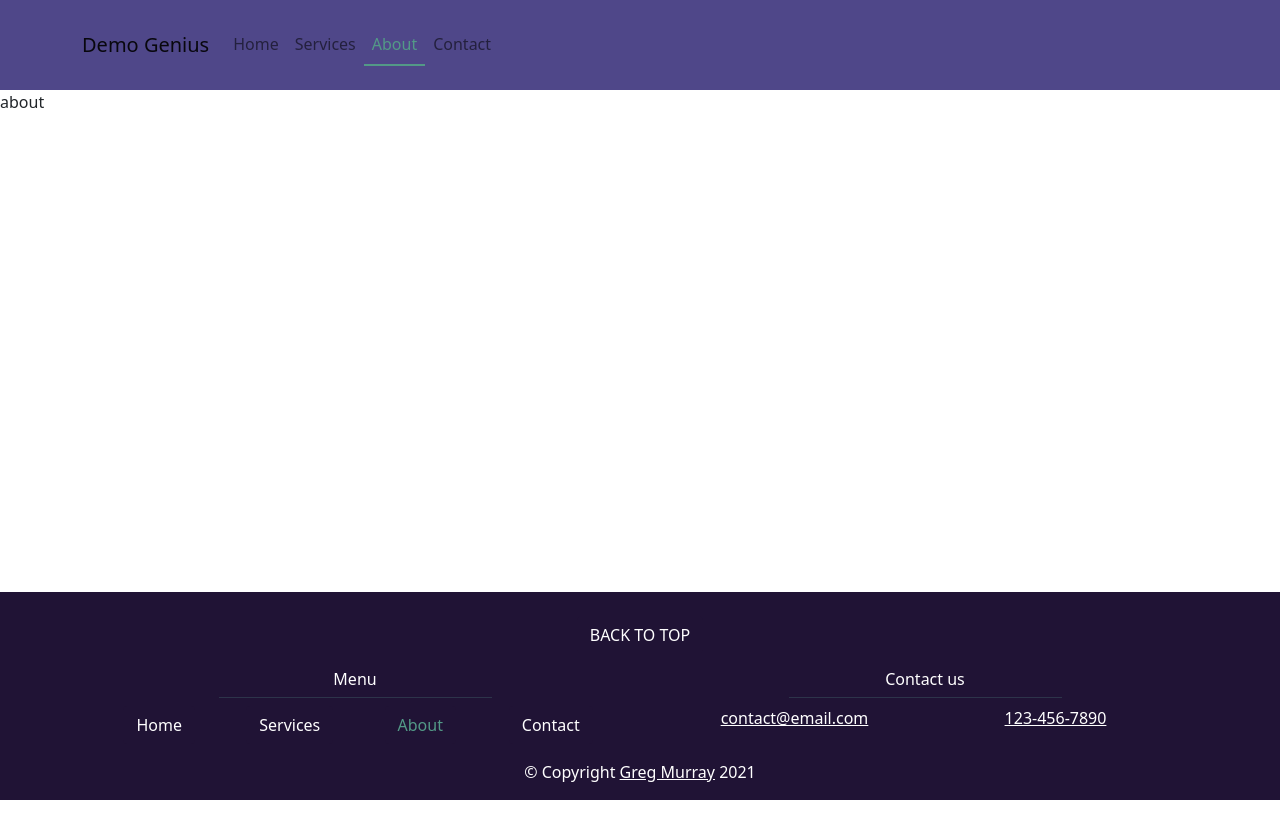
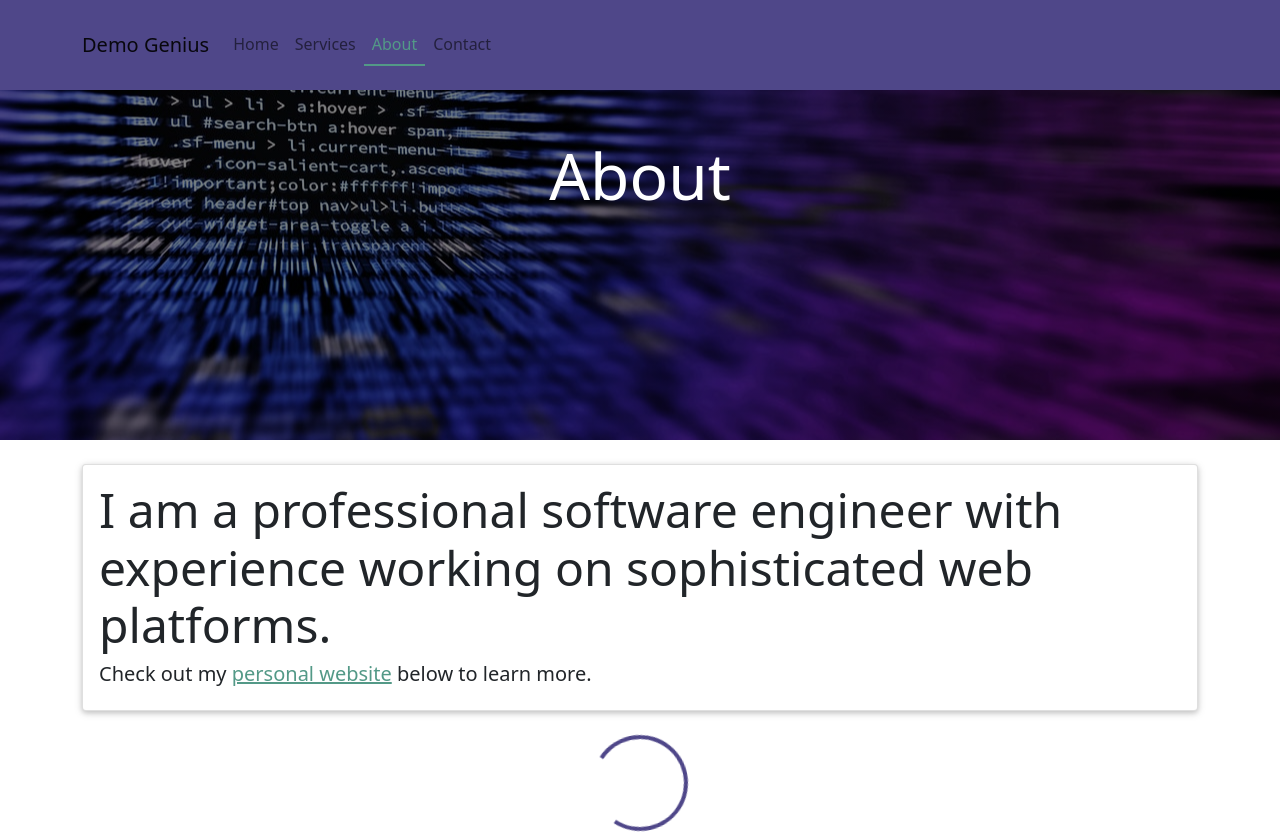
Before and after one commit to gmmurray/demo-genius, a Next.js app: page /about in a window 1280 px wide. Shown: the top 834 px of the page. Before the commit the page ends 800 px from the top, so only its background shows below. Built offline with nearby package versions, Linux system fonts and the light colour scheme.

Commit message:
added about page

```diff
--- a/components/layout/Footer.tsx
+++ b/components/layout/Footer.tsx
@@ -6,6 +6,7 @@ import { routeArray } from '../../lib/routes/routes';
 import { useRouter } from 'next/router';
 import clsx from 'clsx';
 import { elementCn, modifierCn } from '../../lib/helpers/bem';
+import { personalWebsiteUrl } from '../../lib/constants/staticContent';
 
 const footerCn = elementCn('layout-page', 'footer');
 const footerButtonCn = elementCn(footerCn, 'button');
@@ -82,7 +83,12 @@ const Footer = () => {
                 <Row className="py-3">
                     <Col xs={12} className="text-center">
                         &copy; Copyright{' '}
-                        <a className="text-white" href="https://gregmurray.org">
+                        <a
+                            className="text-secondary"
+                            href={personalWebsiteUrl}
+                            target="_blank"
+                            rel="noreferrer"
+                        >
                             Greg Murray
                         </a>{' '}
                         {new Date().getFullYear()}
--- /dev/null
+++ b/lib/constants/staticContent.ts
@@ -0,0 +1 @@
+export const personalWebsiteUrl = 'https://gregmurray.org';
--- a/package.json
+++ b/package.json
@@ -14,6 +14,7 @@
     "react": "17.0.2",
     "react-bootstrap": "^2.0.2",
     "react-dom": "17.0.2",
+    "react-iframe": "^1.8.0",
     "sass": "^1.43.4"
   },
   "devDependencies": {
--- a/pages/about/index.tsx
+++ b/pages/about/index.tsx
@@ -1,5 +1,74 @@
+import clsx from 'clsx';
+import { Fragment, useCallback, useState } from 'react';
+import { Card, Col, Container, Row, Spinner } from 'react-bootstrap';
+import Iframe from 'react-iframe';
+import PageHeader from '../../components/shared/pageHeader/PageHeader';
+import { PageHeaderType } from '../../components/shared/pageHeader/pageHeaderType';
+import { personalWebsiteUrl } from '../../lib/constants/staticContent';
+import { blockCn, elementCn } from '../../lib/helpers/bem';
+
+const contentCn = blockCn('content');
+const cardCn = elementCn(contentCn, 'card');
+const iframeCn = elementCn(contentCn, 'about-iframe');
+const spinnerCn = elementCn(contentCn, 'large-spinner');
+
 const About = () => {
-    return <div>about</div>;
+    const [iframeIsLoading, setIframeIsLoading] = useState(true);
+    const onIframeLoaded = useCallback(() => setIframeIsLoading(false), []);
+    return (
+        <Fragment>
+            <PageHeader
+                type={PageHeaderType.title}
+                title="About"
+                modifierClassName="about"
+            />
+            <Container>
+                <Row>
+                    <Col xs={12}>
+                        <Card className={clsx(cardCn, 'mt-4')}>
+                            <Card.Body>
+                                <Card.Text>
+                                    <h2 className="display-5">
+                                        I am a professional software engineer
+                                        with experience working on sophisticated
+                                        web platforms.
+                                    </h2>
+                                    <h5>
+                                        Check out my{' '}
+                                        <a
+                                            href={personalWebsiteUrl}
+                                            className="text-secondary"
+                                            target="_blank"
+                                            rel="noreferrer"
+                                        >
+                                            personal website
+                                        </a>{' '}
+                                        below to learn more.
+                                    </h5>
+                                </Card.Text>
+                            </Card.Body>
+                        </Card>
+                    </Col>
+                </Row>
+                <Row>
+                    <Col xs={12} className="text-center my-4">
+                        {iframeIsLoading && (
+                            <Spinner
+                                variant="primary"
+                                animation="border"
+                                className={spinnerCn}
+                            />
+                        )}
+                        <Iframe
+                            url={personalWebsiteUrl}
+                            className={clsx(iframeCn, 'rounded')}
+                            onLoad={onIframeLoaded}
+                        />
+                    </Col>
+                </Row>
+            </Container>
+        </Fragment>
+    );
 };
 
 export default About;
--- a/styles/main.scss
+++ b/styles/main.scss
@@ -72,6 +72,9 @@
             &--services {
                 @include header-background-image('services.jpg');
             }
+            &--about {
+                @include header-background-image('about.jpg');
+            }
         }
     }
 
@@ -91,4 +94,15 @@
             }
         }
     }
+
+    &__about-iframe {
+        box-shadow: 0 2px 5px 0 rgb(0 0 0 / 16%), 0 2px 10px 0 rgb(0 0 0 / 12%);
+        width: 100%;
+        height: 500px;
+    }
+
+    &__large-spinner {
+        height: 6rem !important;
+        width: 6rem !important;
+    }
 }
```
Also changed, not shown: 1 other file (tests, documents, lock files or other folders).
